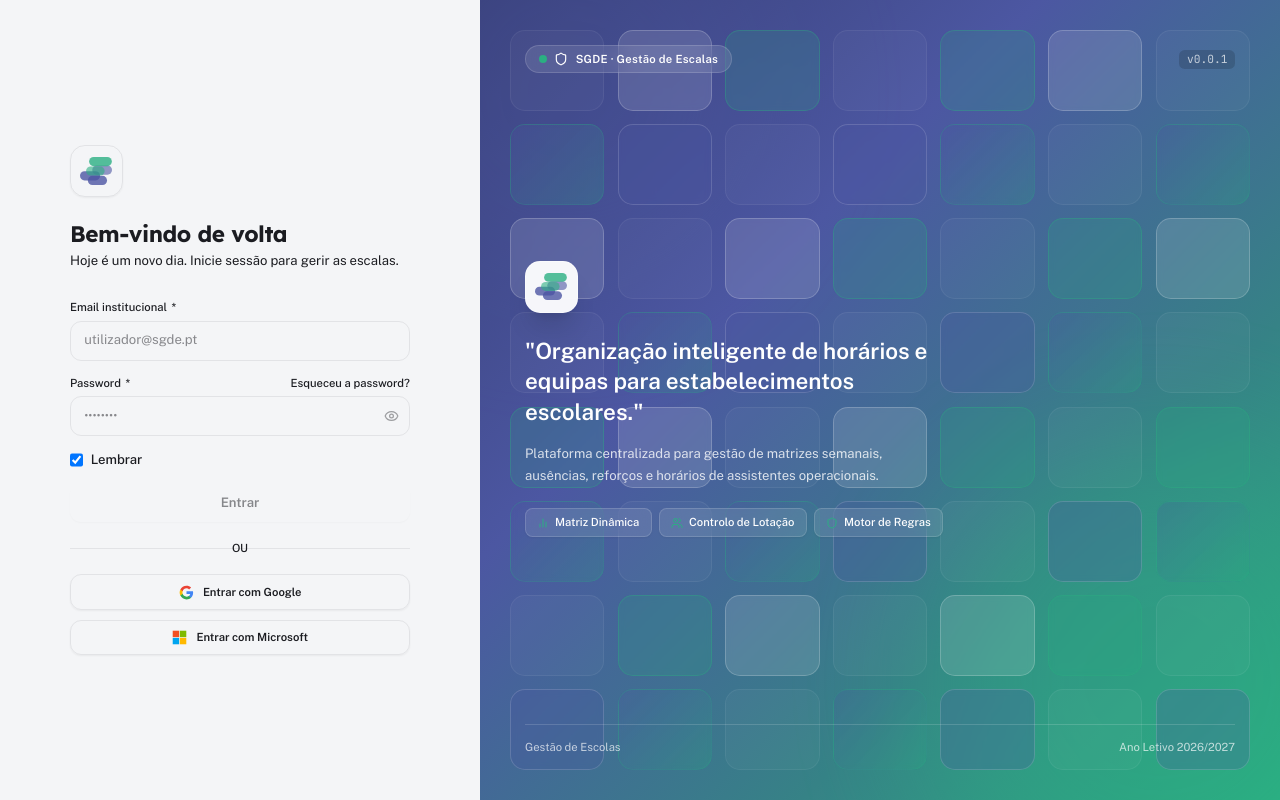
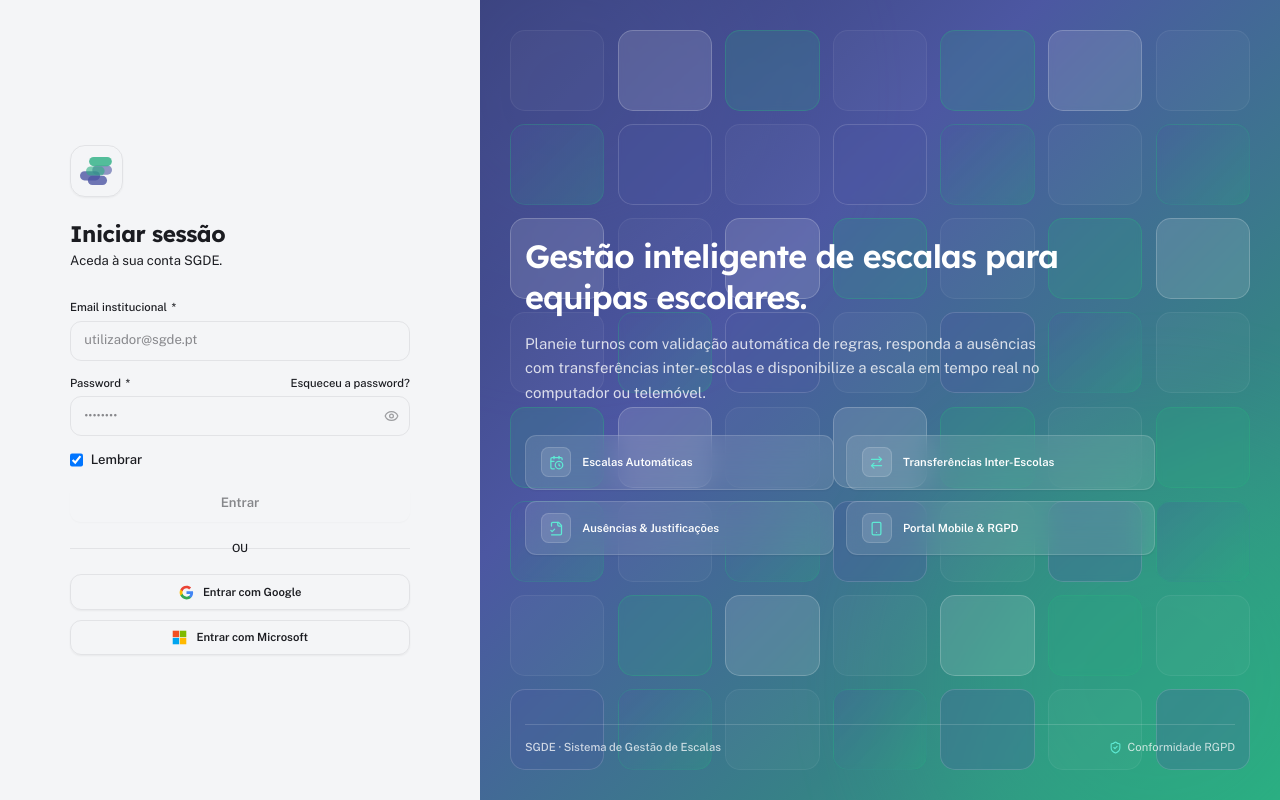
Before and after one commit to SGDE-Sistema-de-Gestao-de-Escalas/Frontend, a React (Vite) app: page /login in a window 1280 px wide. Built offline with nearby package versions, Linux system fonts and the light colour scheme; no server answers.

Commit message:
style(auth): simplificar cabecalho e atualizar painel visual da pagina de login

```diff
--- a/src/components/auth/LoginPage.tsx
+++ b/src/components/auth/LoginPage.tsx
@@ -3,14 +3,16 @@ import { useLocation, useSearchParams } from "react-router-dom";
 import { notify } from "../common/FeedbackNotification";
 import {
   AlertCircle,
-  BarChart2,
+  ArrowRightLeft,
+  CalendarClock,
   CheckCircle,
   ChevronLeft,
   Eye,
+  FileCheck2,
   Mail,
   RefreshCw,
-  Shield,
-  Users,
+  ShieldCheck,
+  Smartphone,
   Loader2,
 } from "lucide-react";
 import type { Role } from "../../types";
@@ -285,10 +287,10 @@ export default function LoginPage({ onLogin }: LoginPageProps) {
             {view === "login" && (
               <>
                 <h1 className="text-2xl font-bold text-foreground leading-tight mb-1">
-                  Bem-vindo de volta
+                  Iniciar sessão
                 </h1>
                 <p className="text-sm text-muted-foreground">
-                  Hoje é um novo dia. Inicie sessão para gerir as escalas.
+                  Aceda à sua conta SGDE.
                 </p>
               </>
             )}
@@ -751,62 +753,62 @@ export default function LoginPage({ onLogin }: LoginPageProps) {
       >
         <PinxPattern />
 
-        {/* Top badge */}
-        <div className="relative z-10 flex items-center justify-between">
-          <div className="flex items-center gap-2 bg-white/10 backdrop-blur-md px-3.5 py-1.5 rounded-full border border-white/15">
-            <span
-              className="w-2 h-2 rounded-full animate-pulse"
-              style={{ backgroundColor: "#2baf82" }}
-            />
-            <Shield size={14} className="text-white" />
-            <span className="text-xs font-semibold text-white tracking-wide">
-              SGDE · Gestão de Escalas
-            </span>
-          </div>
-          <span className="text-xs text-white/70 font-mono bg-black/15 px-2 py-0.5 rounded-md">
-            v0.0.1
-          </span>
-        </div>
+        {/* Espaçador superior para equilibrar o bloco central */}
+        <div className="relative z-10 h-6" />
 
-        {/* Middle illustration / testimonial */}
-        <div className="relative z-10 max-w-md my-auto">
-          <div className="w-14 h-14 rounded-2xl bg-white/95 backdrop-blur-md flex items-center justify-center mb-6 border border-white/40 shadow-xl p-2.5">
-            <img
-              src={appIcon}
-              alt="SGDE"
-              className="w-full h-full object-contain"
-            />
-          </div>
-          <blockquote className="text-2xl font-semibold leading-snug mb-4 text-white">
-            "Organização inteligente de horários e equipas para estabelecimentos escolares."
-          </blockquote>
-          <p className="text-sm text-white/80 leading-relaxed">
-            Plataforma centralizada para gestão de matrizes semanais,
-            ausências, reforços e horários de assistentes operacionais.
+        {/* Conteúdo central da marca */}
+        <div className="relative z-10 w-full max-w-2xl my-auto">
+          <h2 className="text-3xl xl:text-[2.15rem] font-semibold leading-tight mb-4 text-white tracking-tight">
+            Gestão inteligente de escalas para equipas escolares.
+          </h2>
+          <p className="text-sm xl:text-base text-white/80 leading-relaxed max-w-xl">
+            Planeie turnos com validação automática de regras, responda a
+            ausências com transferências inter-escolas e disponibilize a escala
+            em tempo real no computador ou telemóvel.
           </p>
 
-          {/* Feature pills */}
-          <div className="flex flex-wrap gap-2 mt-6">
+          {/* Grelha 2x2 simétrica de funcionalidades */}
+          <div className="grid grid-cols-1 xl:grid-cols-2 gap-3 mt-8">
             {[
-              { icon: <BarChart2 size={12} />, label: "Matriz Dinâmica" },
-              { icon: <Users size={12} />, label: "Controlo de Lotação" },
-              { icon: <Shield size={12} />, label: "Motor de Regras" },
-            ].map((p, i) => (
+              {
+                icon: <CalendarClock size={15} />,
+                title: "Escalas Automáticas",
+              },
+              {
+                icon: <ArrowRightLeft size={15} />,
+                title: "Transferências Inter-Escolas",
+              },
+              {
+                icon: <FileCheck2 size={15} />,
+                title: "Ausências & Justificações",
+              },
+              {
+                icon: <Smartphone size={15} />,
+                title: "Portal Mobile & RGPD",
+              },
+            ].map((item, i) => (
               <div
                 key={i}
-                className="flex items-center gap-1.5 bg-white/10 hover:bg-white/15 backdrop-blur-md px-3 py-1.5 rounded-lg text-xs font-medium border border-white/15 text-white shadow-xs transition-colors"
+                className="flex items-center gap-3 bg-white/10 hover:bg-white/15 backdrop-blur-md px-4 py-3 rounded-xl border border-white/15 text-white shadow-xs transition-colors"
               >
-                <span style={{ color: "#2baf82" }}>{p.icon}</span>
-                {p.label}
+                <div className="w-8 h-8 rounded-lg bg-white/12 border border-white/15 flex items-center justify-center shrink-0 text-[#5eead4]">
+                  {item.icon}
+                </div>
+                <span className="text-xs font-semibold text-white truncate">
+                  {item.title}
+                </span>
               </div>
             ))}
           </div>
         </div>
 
-        {/* Bottom footer */}
-        <div className="relative z-10 flex items-center justify-between text-xs text-white/70 border-t border-white/15 pt-4">
-          <span>Gestão de Escolas</span>
-          <span>Ano Letivo 2026/2027</span>
+        {/* Rodapé institucional limpo */}
+        <div className="relative z-10 flex items-center justify-between text-xs text-white/75 border-t border-white/15 pt-4">
+          <span className="font-medium">SGDE · Sistema de Gestão de Escalas</span>
+          <span className="inline-flex items-center gap-1.5">
+            <ShieldCheck size={13} className="text-[#5eead4]" />
+            Conformidade RGPD
+          </span>
         </div>
       </div>
     </div>
```
